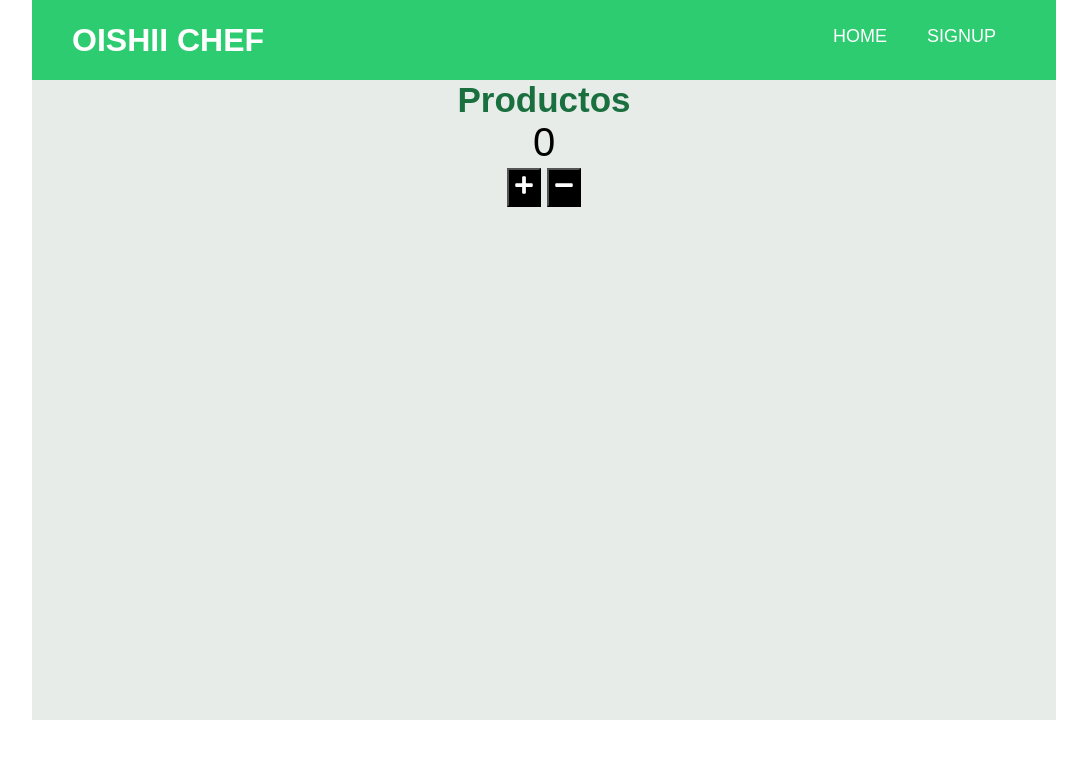
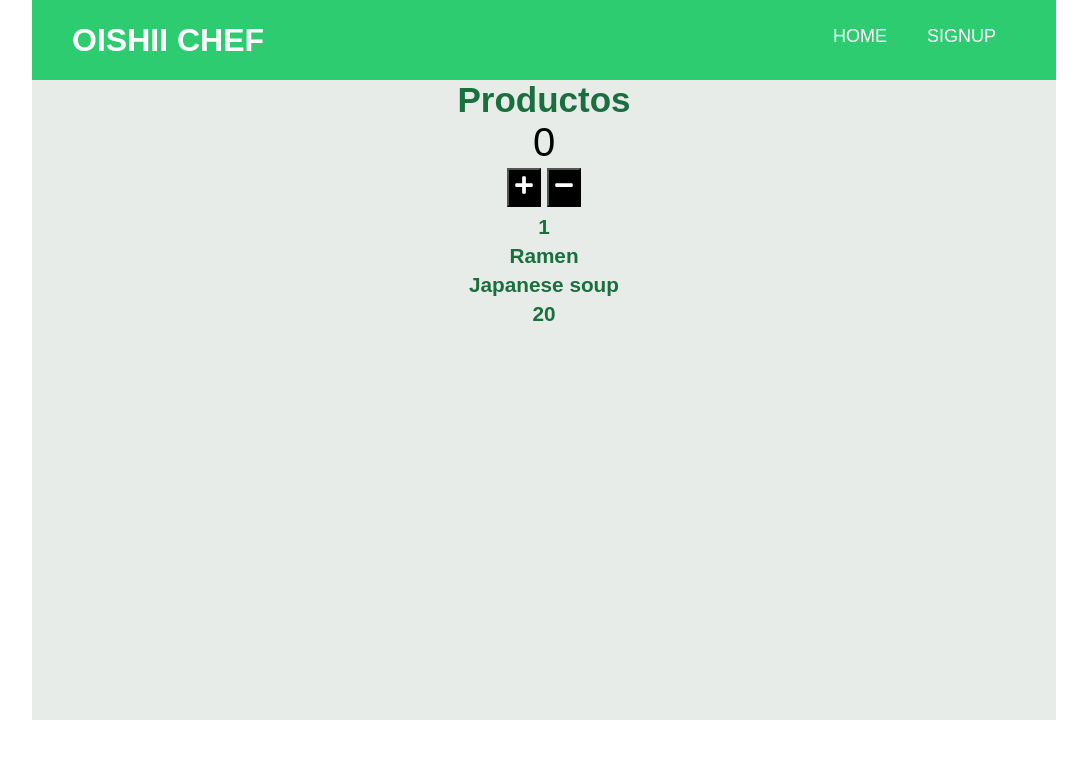
Before and after one commit to Martin-J-Larre/-React-CoderHouse-Oishii-Chef-Larre-version-2, a React (Create React App) app in the folder oshii-chef-v-2/: page / in a window 1280 px wide. Shown: the top 758 px of the page, without its empty margins (96-1183 px from the left). Built offline with nearby package versions, Linux system fonts and the light colour scheme; the HTML template or start-up script is replaced by a standard one.

Commit message:
Entrega desafío clase 6 - Item.js-ItemList.js v-2

```diff
--- a/oshii-chef-v-2/src/App.css
+++ b/oshii-chef-v-2/src/App.css
@@ -73,3 +73,12 @@
     color: #fff;
     background-color:#000;
 }
+
+/* Item.js */
+.Item-container{
+    color:#196F3D ;
+    margin: 5px;
+    font-size: 25px;
+    text-align: center;
+/* Cambiar toda esta cosa horrible */
+}
--- /dev/null
+++ b/oshii-chef-v-2/src/components/Item.js
@@ -0,0 +1,14 @@
+import React from 'react';
+
+const Item = (props) => {
+
+    return (
+       <>
+         <div className="Item-container">
+             <h5>{props.valor}</h5>
+         </div>
+       </>
+    );
+}
+
+export default Item
--- /dev/null
+++ b/oshii-chef-v-2/src/components/ItemList.js
@@ -0,0 +1,51 @@
+import React from 'react';
+import Item from "./Item";
+
+const { useEffect, useState } = require("react");
+
+function ItemList(){
+    const [products, setProduct] = useState([])
+
+    useEffect(() => {
+        new Promise((resolve, reject) => {
+                const data = [
+                    {
+                        id: "1",
+                        name: "Ramen",
+                        descripcion: "Japanese soup",
+                        price: 20
+                    },
+                    // {
+                    //     id: "2",
+                    //     name: "Bento",
+                    //     descripcion: "Japanese box lunch",
+                    //     price: 15
+                    // }
+                    // Usado para testear
+                ]
+                setTimeout(() => resolve(data),2000)
+
+              }).then((dataResolve) => {
+
+                  console.log("data Resolve", dataResolve)
+                  setProduct(dataResolve)
+
+              }).catch((error) => {
+                    console.log("Error", error);
+              })
+    }, [])
+
+    return (
+        <div>
+            {products.map((itemProducto) =>
+            <>
+            <Item valor={itemProducto.id} />
+            <Item valor={itemProducto.name} />
+            <Item valor={itemProducto.descripcion} />
+            <Item valor={itemProducto.price} />
+            </>
+            )}
+        </div>
+    )
+}
+ export default ItemList
--- a/oshii-chef-v-2/src/components/ItemListContainer.js
+++ b/oshii-chef-v-2/src/components/ItemListContainer.js
@@ -1,5 +1,6 @@
 import React from 'react';
 import ItemCount from './ItemCount';
+import ItemList from './ItemList'
 
 const ItemsListContainer = (props) => {
 
@@ -7,6 +8,7 @@ const ItemsListContainer = (props) => {
         <div className="itemsListContainer">
            <h1 className="titulos">{props.titulo}</h1>
            <ItemCount valorInicial={0} stock={10}/>
+           <ItemList />
         </div>
     );
 }
```
